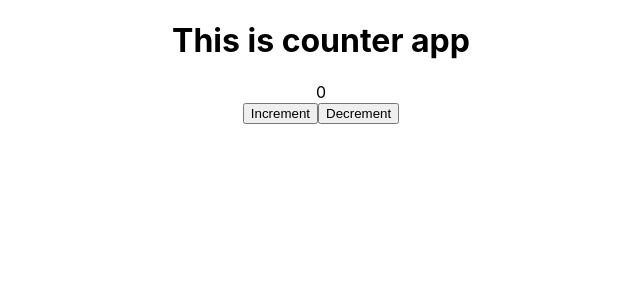
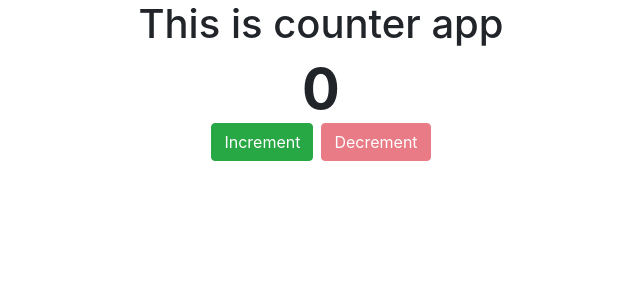
Before and after one commit to edubasabe/react-tdd, a React (Create React App) app: page / in a window 1280 px wide. Shown: the top 300 px of the page, without its empty margins (319-959 px from the left). Built offline with nearby package versions, Linux system fonts and the light colour scheme.

Commit message:
:construction: Adding bootstrap and disable test

```diff
--- a/package.json
+++ b/package.json
@@ -6,6 +6,7 @@
     "@testing-library/jest-dom": "^4.2.4",
     "@testing-library/react": "^9.3.2",
     "@testing-library/user-event": "^7.1.2",
+    "bootstrap": "^4.5.0",
     "react": "^16.13.1",
     "react-dom": "^16.13.1",
     "react-scripts": "3.4.1"
--- a/src/App.js
+++ b/src/App.js
@@ -1,15 +1,20 @@
 import React, {useState} from 'react';
 import './App.css';
-
+import 'bootstrap/dist/css/bootstrap.min.css';
 function App() {
   const [counter, setCounter] = useState(0);
 
   return (
     <div className="App">
       <h1>This is counter app</h1>
-      <div id="counter-value">{counter}</div>
-      <button id="increment-button" onClick={()=> setCounter(counter + 1)}>Increment</button>
-      <button id="decrement-button" onClick={()=> setCounter((counter > 0 ? counter - 1 : 0))}>Decrement</button>
+      <div className="display-4 font-weight-bold" id="counter-value">{counter}</div>
+      <button
+        className="btn btn-success mr-1"
+        id="increment-button" onClick={()=> setCounter(counter + 1)}>Increment</button>
+      <button
+        className="btn btn-danger ml-1"
+        disabled={(counter === 0)}
+        id="decrement-button" onClick={()=> setCounter((counter > 0 ? counter - 1 : 0))}>Decrement</button>
     </div>
   );
 }
```
Also changed, not shown: src/setupTests.js (+4 -0 lines), 2 other files (tests, documents, lock files or other folders).
